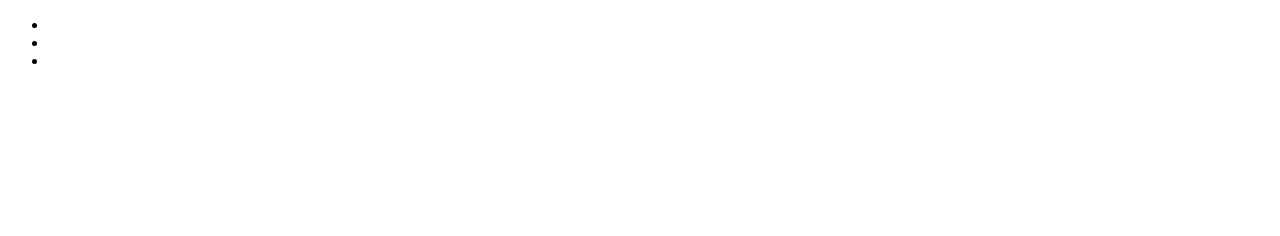
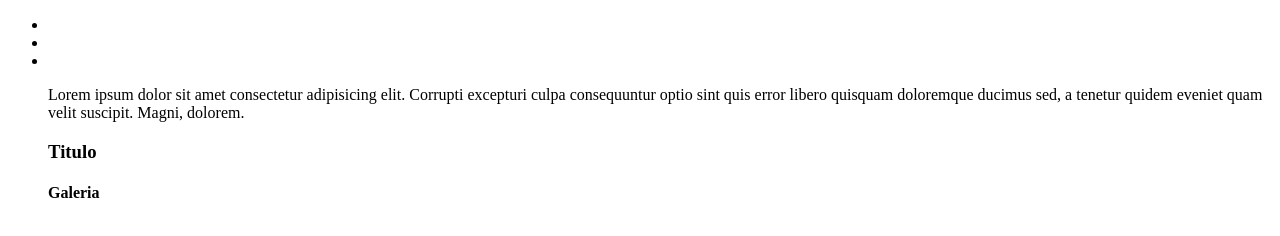
Before and after one commit to xXGringottsXx/Senac-Test, a plain HTML site: page index.html in a window 1280 px wide. Drawn offline with Linux system fonts and the light colour scheme.

```diff
--- a/index.html
+++ b/index.html
@@ -12,6 +12,12 @@
         <li><a href="#"></a></li>
         <li><a href=""></a></li>
         <li><a href=""></a></li>
+
+        <p>Lorem ipsum dolor sit amet consectetur adipisicing elit. Corrupti excepturi culpa consequuntur optio sint quis error libero
+             quisquam doloremque ducimus sed, a tenetur quidem eveniet quam velit suscipit. Magni, dolorem.</p>
+
+             <h3>Titulo</h3>
+             <h4>Galeria</h4>
     </ul>
 </body>
 </html>
```
